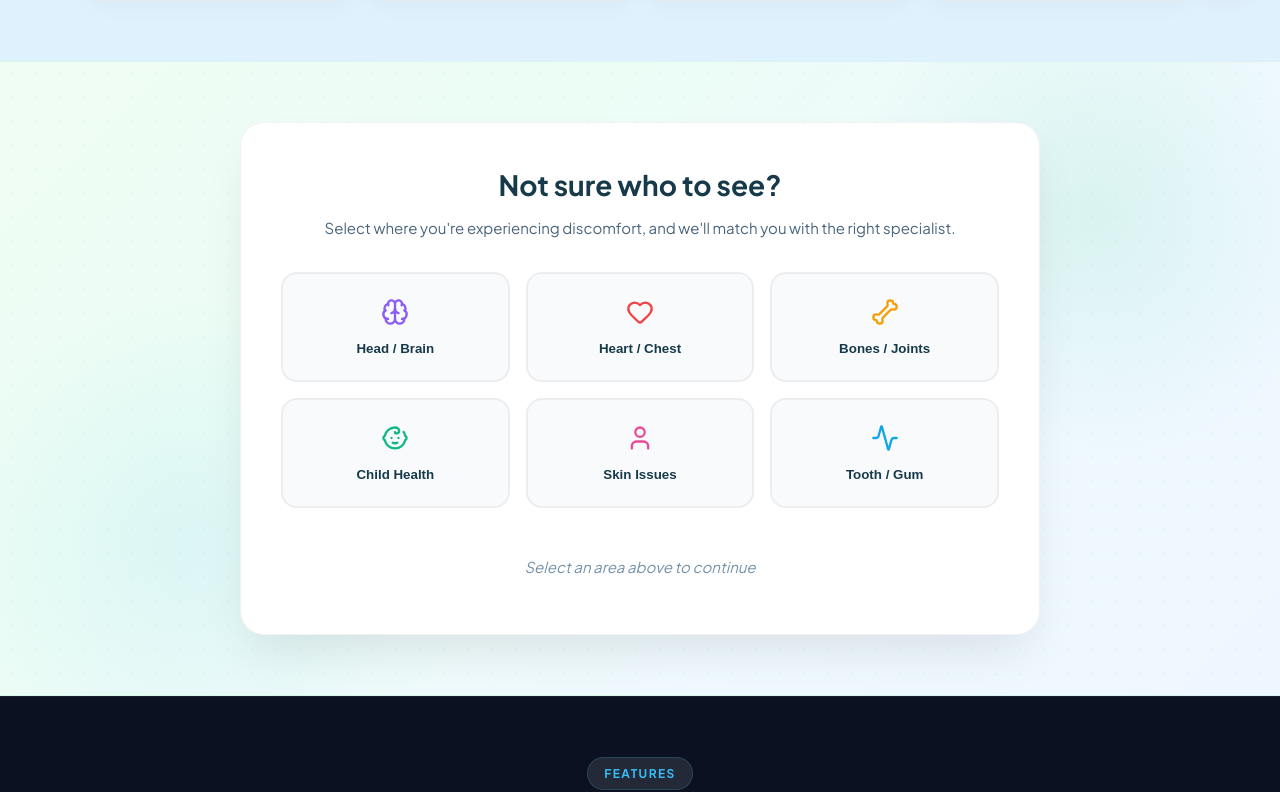
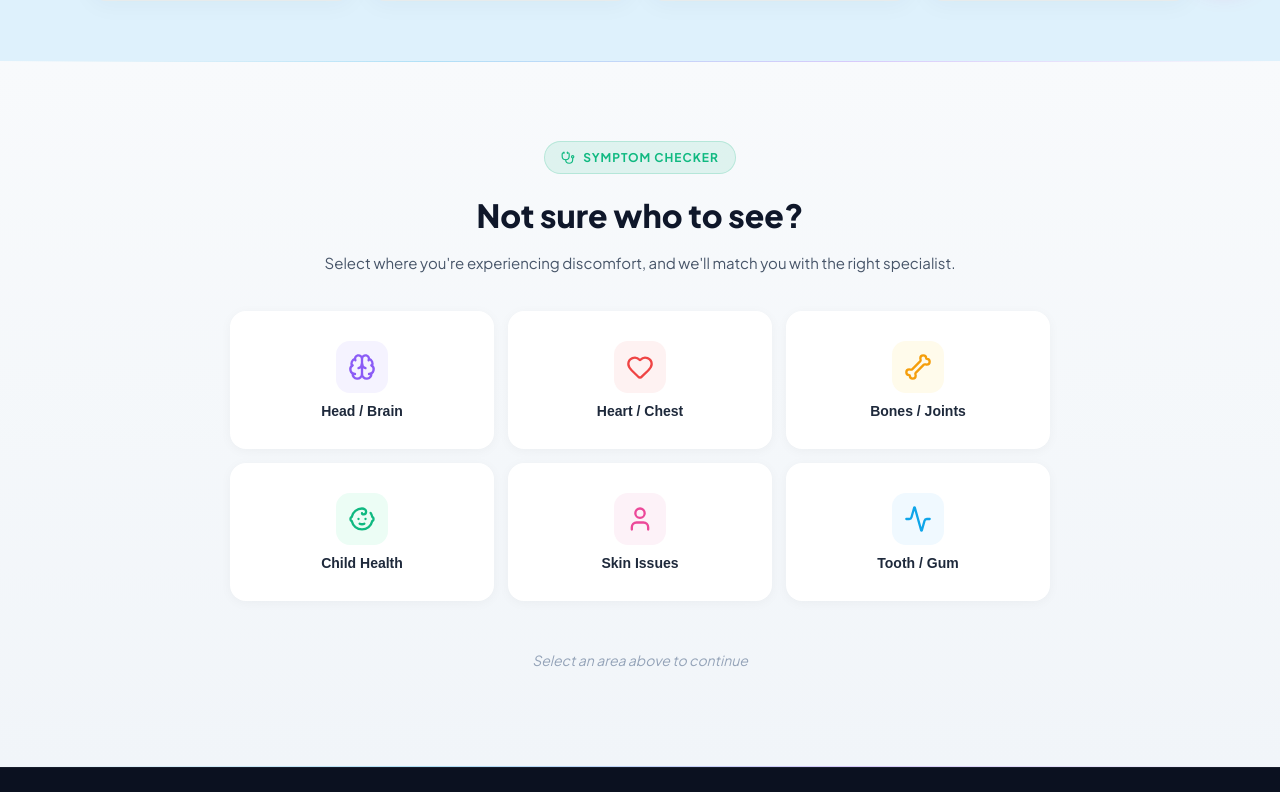
Before and after one commit to xnisha-verma/CarePulse, a React (Vite) app in the folder carePulse-frontend/: page / in a window 1280 px wide. Shown: the part 797-1589 px from the top of the page. Built offline with nearby package versions, Linux system fonts and the light colour scheme; no server answers.

Commit message:
ui fixes

```diff
--- a/carePulse-frontend/src/components/SymptomWizard.jsx
+++ b/carePulse-frontend/src/components/SymptomWizard.jsx
@@ -1,77 +1,113 @@
 import { useState } from "react";
 import { Link } from "react-router-dom";
-import { Brain, Heart, Bone, Baby, User, Activity, ArrowRight } from "lucide-react";
+import { Brain, Heart, Bone, Baby, User, Activity, ArrowRight, Stethoscope } from "lucide-react";
 
 const symptoms = [
-  { id: "NEUROLOGIST", label: "Head / Brain", icon: <Brain size={28} />, color: "#8b5cf6" },
-  { id: "CARDIOLOGIST", label: "Heart / Chest", icon: <Heart size={28} />, color: "#ef4444" },
-  { id: "ORTHOPEDIC", label: "Bones / Joints", icon: <Bone size={28} />, color: "#f59e0b" },
-  { id: "PEDIATRICIAN", label: "Child Health", icon: <Baby size={28} />, color: "#10b981" },
-  { id: "DERMATOLOGIST", label: "Skin Issues", icon: <User size={28} />, color: "#ec4899" },
-  { id: "DENTIST", label: "Tooth / Gum", icon: <Activity size={28} />, color: "#0ea5e9" },
+  { id: "NEUROLOGIST", label: "Head / Brain", icon: <Brain size={28} />, color: "#8b5cf6", bg: "#f5f3ff" },
+  { id: "CARDIOLOGIST", label: "Heart / Chest", icon: <Heart size={28} />, color: "#ef4444", bg: "#fef2f2" },
+  { id: "ORTHOPEDIC", label: "Bones / Joints", icon: <Bone size={28} />, color: "#f59e0b", bg: "#fffbeb" },
+  { id: "PEDIATRICIAN", label: "Child Health", icon: <Baby size={28} />, color: "#10b981", bg: "#ecfdf5" },
+  { id: "DERMATOLOGIST", label: "Skin Issues", icon: <User size={28} />, color: "#ec4899", bg: "#fdf2f8" },
+  { id: "DENTIST", label: "Tooth / Gum", icon: <Activity size={28} />, color: "#0ea5e9", bg: "#f0f9ff" },
 ];
 
 export default function SymptomWizard() {
   const [selected, setSelected] = useState(null);
 
   return (
-    <div style={{ background: "#ffffff", padding: "40px", borderRadius: "24px", boxShadow: "0 25px 50px -12px rgba(0,0,0,0.1)", border: "1px solid rgba(0,0,0,0.05)", maxWidth: "800px", margin: "0 auto" }}>
-      <div style={{ textAlign: "center", marginBottom: "32px" }}>
-        <h2 style={{ fontFamily: "var(--font-display)", fontSize: "28px", fontWeight: 700, marginBottom: "8px" }}>Not sure who to see?</h2>
-        <p style={{ color: "var(--text-secondary)" }}>Select where you're experiencing discomfort, and we'll match you with the right specialist.</p>
+    <div style={{ maxWidth: "820px", margin: "0 auto" }}>
+      {/* Header */}
+      <div style={{ textAlign: "center", marginBottom: "36px" }}>
+        <div style={{ display: "inline-flex", alignItems: "center", gap: 8, background: "rgba(16, 185, 129, 0.1)", padding: "6px 16px", borderRadius: 50, marginBottom: 16, border: "1px solid rgba(16, 185, 129, 0.2)" }}>
+          <Stethoscope size={14} color="#10b981" />
+          <span style={{ fontSize: 12, fontWeight: 700, color: "#10b981", letterSpacing: "0.08em", textTransform: "uppercase" }}>Symptom Checker</span>
+        </div>
+        <h2 style={{ fontFamily: "var(--font-display)", fontSize: "32px", fontWeight: 800, marginBottom: "10px", color: "#0f172a" }}>Not sure who to see?</h2>
+        <p style={{ color: "#475569", fontSize: 15 }}>Select where you're experiencing discomfort, and we'll match you with the right specialist.</p>
       </div>
 
-      <div style={{ display: "grid", gridTemplateColumns: "repeat(auto-fit, minmax(180px, 1fr))", gap: "16px", marginBottom: "32px" }}>
+      {/* Cards Grid */}
+      <div style={{ display: "grid", gridTemplateColumns: "repeat(3, 1fr)", gap: "14px", marginBottom: "32px" }}>
         {symptoms.map((s) => (
           <button
             key={s.id}
             onClick={() => setSelected(s.id)}
             style={{
-              padding: "24px 16px",
+              padding: "28px 16px",
               borderRadius: "16px",
-              border: selected === s.id ? `2px solid ${s.color}` : "2px solid rgba(0,0,0,0.05)",
-              background: selected === s.id ? `${s.color}15` : "#f9fafb",
+              border: selected === s.id ? `2px solid ${s.color}` : "2px solid transparent",
+              background: selected === s.id ? s.bg : "#ffffff",
               cursor: "pointer",
-              transition: "all 0.2s",
+              transition: "all 0.25s ease",
               display: "flex",
               flexDirection: "column",
               alignItems: "center",
-              gap: "12px",
-              transform: selected === s.id ? "translateY(-4px)" : "none",
-              boxShadow: selected === s.id ? `0 12px 24px ${s.color}30` : "none"
+              gap: "10px",
+              transform: selected === s.id ? "translateY(-4px) scale(1.02)" : "none",
+              boxShadow: selected === s.id
+                ? `0 12px 28px ${s.color}25`
+                : "0 2px 12px rgba(0,0,0,0.04)",
+            }}
+            onMouseOver={(e) => {
+              if (selected !== s.id) {
+                e.currentTarget.style.boxShadow = `0 8px 20px ${s.color}20`;
+                e.currentTarget.style.transform = "translateY(-2px)";
+              }
+            }}
+            onMouseOut={(e) => {
+              if (selected !== s.id) {
+                e.currentTarget.style.boxShadow = "0 2px 12px rgba(0,0,0,0.04)";
+                e.currentTarget.style.transform = "none";
+              }
             }}
           >
-            <div style={{ color: s.color }}>{s.icon}</div>
-            <span style={{ fontWeight: 600, color: selected === s.id ? s.color : "var(--text-primary)" }}>{s.label}</span>
+            <div style={{
+              width: 52, height: 52, borderRadius: 14,
+              background: selected === s.id ? `${s.color}15` : s.bg,
+              display: "flex", alignItems: "center", justifyContent: "center",
+              color: s.color,
+              transition: "all 0.25s ease"
+            }}>
+              {s.icon}
+            </div>
+            <span style={{
+              fontWeight: 700,
+              fontSize: 14,
+              color: selected === s.id ? s.color : "#1e293b",
+              transition: "color 0.2s ease"
+            }}>
+              {s.label}
+            </span>
           </button>
         ))}
       </div>
 
+      {/* CTA */}
       <div style={{ display: "flex", justifyContent: "center", height: "54px" }}>
         {selected ? (
           <Link
             to={`/doctors?specialization=${selected}`}
             style={{
-              background: "var(--accent)",
-              color: "#061117",
+              background: symptoms.find(x => x.id === selected)?.color || "var(--accent)",
+              color: "#ffffff",
               textDecoration: "none",
-              padding: "0 32px",
-              borderRadius: "30px",
+              padding: "0 36px",
+              borderRadius: "14px",
               fontWeight: 700,
-              fontSize: "16px",
+              fontSize: "15px",
               display: "flex",
               alignItems: "center",
-              gap: "8px",
-              boxShadow: "0 12px 24px rgba(0,212,170,0.4)",
-              transition: "transform 0.2s",
+              gap: "10px",
+              boxShadow: `0 12px 28px ${symptoms.find(x => x.id === selected)?.color}40`,
+              transition: "transform 0.2s, box-shadow 0.2s",
             }}
-            onMouseOver={(e) => e.currentTarget.style.transform = "scale(1.05)"}
-            onMouseOut={(e) => e.currentTarget.style.transform = "scale(1)"}
+            onMouseOver={(e) => { e.currentTarget.style.transform = "scale(1.05)"; e.currentTarget.style.boxShadow = `0 16px 32px ${symptoms.find(x => x.id === selected)?.color}50`; }}
+            onMouseOut={(e) => { e.currentTarget.style.transform = "scale(1)"; e.currentTarget.style.boxShadow = `0 12px 28px ${symptoms.find(x => x.id === selected)?.color}40`; }}
           >
             Find a {symptoms.find(x => x.id === selected)?.id.charAt(0) + symptoms.find(x => x.id === selected)?.id.slice(1).toLowerCase()} <ArrowRight size={18} />
           </Link>
         ) : (
-          <div style={{ color: "var(--text-muted)", fontStyle: "italic", display: "flex", alignItems: "center" }}>
+          <div style={{ color: "#94a3b8", fontStyle: "italic", display: "flex", alignItems: "center", fontSize: 14 }}>
             Select an area above to continue
           </div>
         )}
--- a/carePulse-frontend/src/pages/Landing.jsx
+++ b/carePulse-frontend/src/pages/Landing.jsx
@@ -214,12 +214,17 @@ export default function Landing() {
       </section>
 
       {/* Symptom Checker Wizard */}
-      <section id="symptoms" style={{ padding: "60px 24px", position: "relative", overflow: "hidden", background: "linear-gradient(135deg, #f0fdf4 0%, #ecfdf5 30%, #f0f9ff 70%, #eff6ff 100%)", borderTop: "1px solid rgba(16, 185, 129, 0.1)", borderBottom: "1px solid rgba(16, 185, 129, 0.1)", width: "100%" }}>
-        {/* Decorative mesh dots */}
-        <div style={{ position: "absolute", top: 0, left: 0, right: 0, bottom: 0, backgroundImage: "radial-gradient(circle, rgba(16,185,129,0.06) 1px, transparent 1px)", backgroundSize: "24px 24px", zIndex: 0 }} />
-        {/* Soft Glowing Orbs */}
-        <div style={{ position: "absolute", top: "-15%", right: "-5%", width: "500px", height: "500px", background: "radial-gradient(circle, rgba(16,185,129,0.1) 0%, transparent 70%)", borderRadius: "50%", zIndex: 0 }} />
-        <div style={{ position: "absolute", bottom: "-15%", left: "-5%", width: "500px", height: "500px", background: "radial-gradient(circle, rgba(14,165,233,0.08) 0%, transparent 70%)", borderRadius: "50%", zIndex: 0 }} />
+      <section id="symptoms" style={{
+        padding: "80px 24px",
+        position: "relative",
+        overflow: "hidden",
+        background: "linear-gradient(180deg, #f8fafc 0%, #f1f5f9 100%)",
+        width: "100%"
+      }}>
+        {/* Top fade border */}
+        <div style={{ position: "absolute", top: 0, left: 0, right: 0, height: "1px", background: "linear-gradient(90deg, transparent, rgba(14,165,233,0.3), rgba(139,92,246,0.3), transparent)" }} />
+        {/* Bottom fade border */}
+        <div style={{ position: "absolute", bottom: 0, left: 0, right: 0, height: "1px", background: "linear-gradient(90deg, transparent, rgba(14,165,233,0.3), rgba(139,92,246,0.3), transparent)" }} />
 
         <div style={{ maxWidth: 1100, margin: "0 auto", position: "relative", zIndex: 1 }}>
           <SymptomWizard />
@@ -391,8 +396,8 @@ export default function Landing() {
       {/* CTA */}
       <section
         style={{
-          padding: "120px 24px",
-          background: "var(--bg-secondary)",
+          padding: "80px 24px",
+          background: "transparent",
           display: "flex",
           justifyContent: "center"
         }}
--- a/carePulse-frontend/src/styles/globals.css
+++ b/carePulse-frontend/src/styles/globals.css
@@ -55,9 +55,20 @@ body {
   transition: all 0.3s ease;
 }
 
-/* gradient text - changed to solid dark teal */
+/* gradient text - animated vibrant gradient */
+@keyframes gradientShift {
+  0% { background-position: 0% 50%; }
+  50% { background-position: 100% 50%; }
+  100% { background-position: 0% 50%; }
+}
+
 .gradient-text {
-  color: #133c55;
+  background: linear-gradient(135deg, #0ea5e9, #8b5cf6, #ec4899, #0ea5e9);
+  background-size: 300% 300%;
+  -webkit-background-clip: text;
+  -webkit-text-fill-color: transparent;
+  background-clip: text;
+  animation: gradientShift 4s ease infinite;
 }
 
 /* accent button */
```
Also changed, not shown: 1 other file (tests, documents, lock files or other folders).
